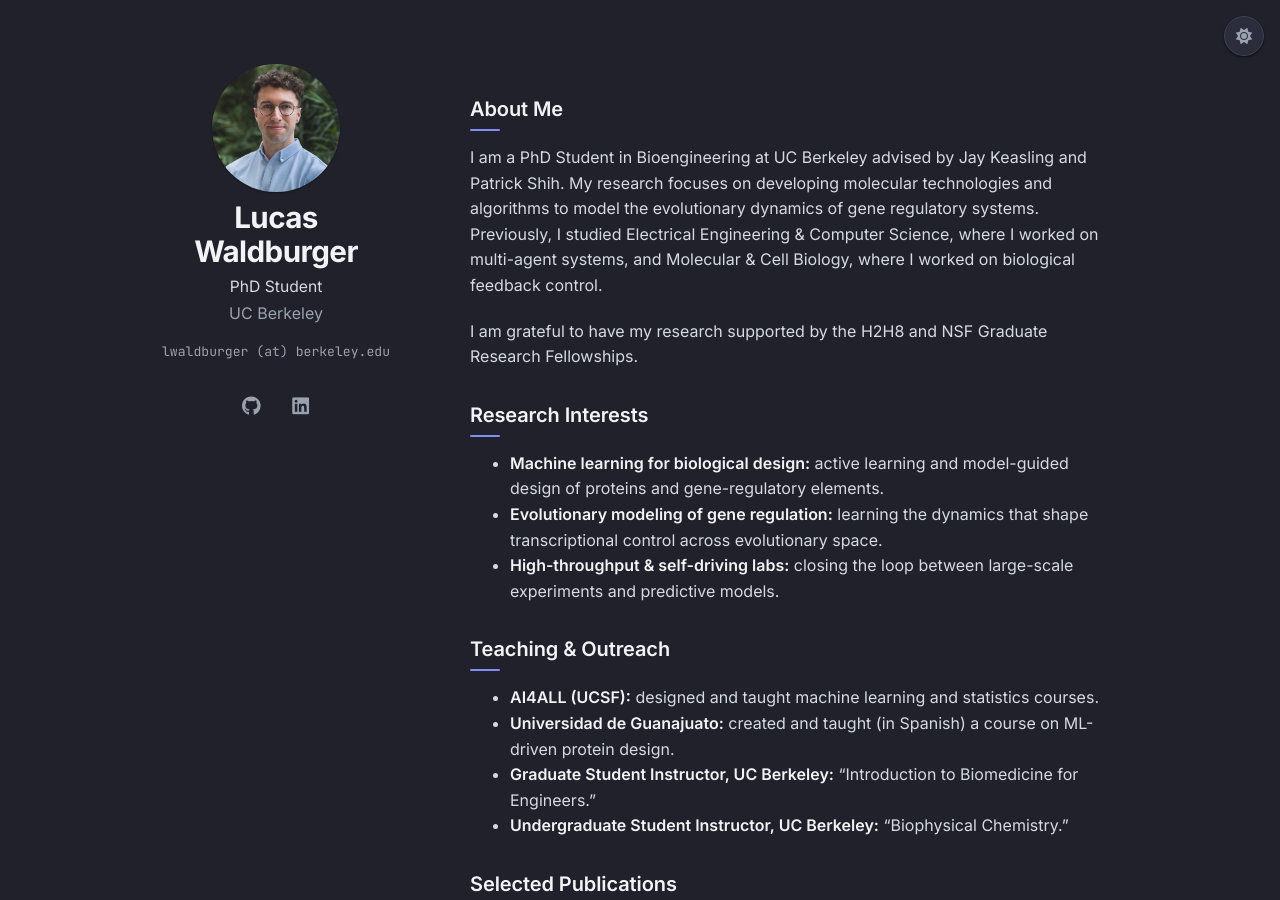
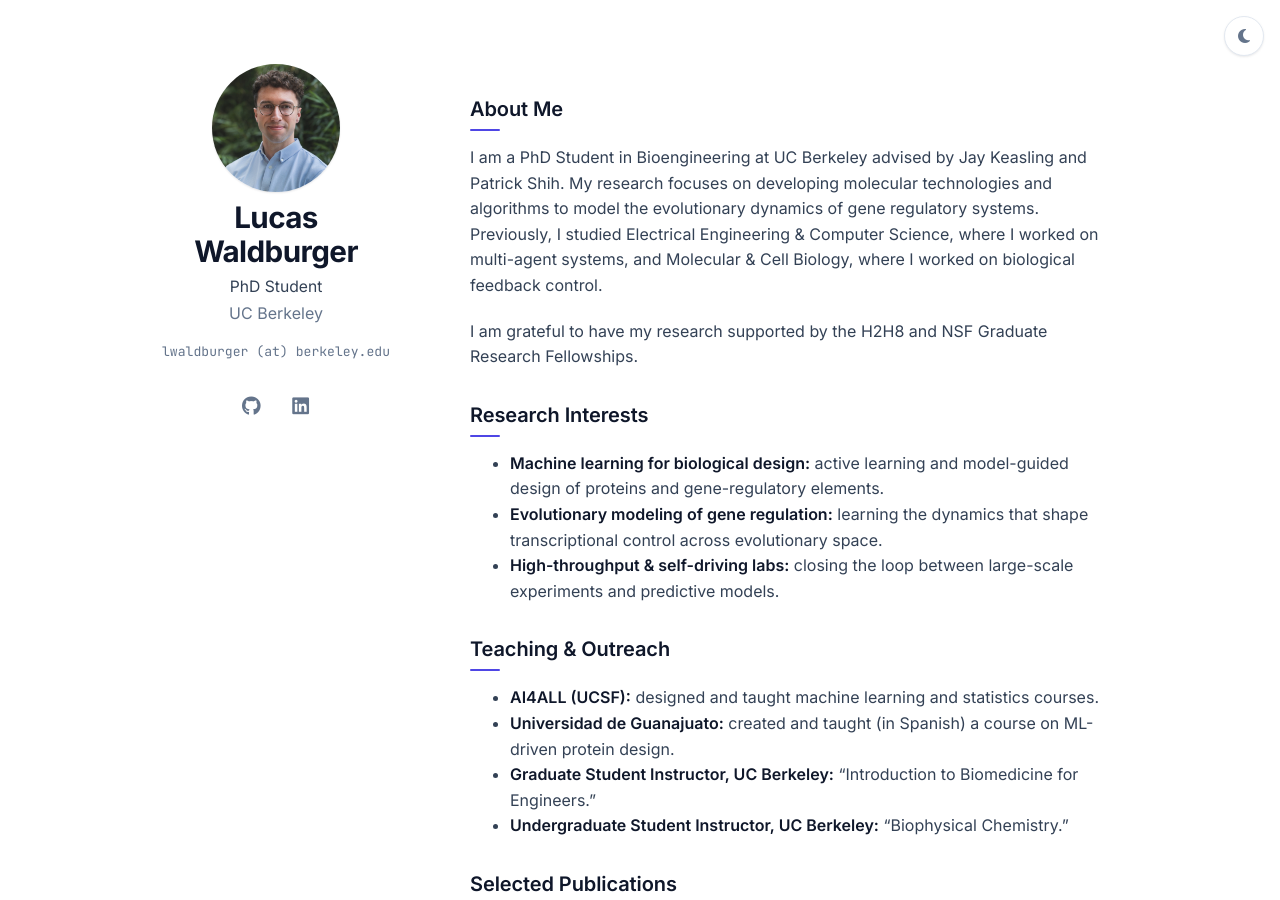
Before and after one commit to lucaswaldburger/lucaswaldburger.github.io, a Jekyll site: the page built from index.md, in a window 1280 px wide and 900 px high. Built offline with Jekyll 4.4.1, drawn with Linux system fonts in a browser that asks for light colours; a style sheet for code colours, icons or effects is not loaded.

Commit message:
Default to light mode instead of dark
The light/dark toggle and its persistence are unchanged; only the
default for visitors with no saved preference flips to light.

```diff
--- a/_layouts/homepage.html
+++ b/_layouts/homepage.html
@@ -1,14 +1,14 @@
 <!DOCTYPE html>
-<html lang="{{ site.lang | default: "en-US" }}" data-theme="signal" data-mode="dark">
+<html lang="{{ site.lang | default: "en-US" }}" data-theme="signal" data-mode="light">
   <head>
     <meta charset="UTF-8">
     {% comment %} Apply the saved light/dark choice before first paint to avoid a flash.
-       Defaults to dark when the visitor hasn't chosen. {% endcomment %}
+       Defaults to light when the visitor hasn't chosen. {% endcomment %}
     <script>
       (function () {
         try {
           var m = localStorage.getItem('lw-mode');
-          document.documentElement.setAttribute('data-mode', (m === 'light' || m === 'dark') ? m : 'dark');
+          document.documentElement.setAttribute('data-mode', (m === 'light' || m === 'dark') ? m : 'light');
         } catch (e) {}
       })();
     </script>
@@ -33,8 +33,8 @@
     <link rel="stylesheet" href="{{ '/assets/css/publications.css' | relative_url }}">
   </head>
   <body>
-    <button id="mode-toggle" type="button" class="mode-toggle" aria-label="Switch to light mode" aria-pressed="true">
-      <i class="fas fa-sun" aria-hidden="true"></i>
+    <button id="mode-toggle" type="button" class="mode-toggle" aria-label="Switch to dark mode" aria-pressed="false">
+      <i class="fas fa-moon" aria-hidden="true"></i>
     </button>
     <div class="wrapper">
       <header>
--- a/_sass/minimal-light.scss
+++ b/_sass/minimal-light.scss
@@ -50,8 +50,9 @@
   --title-size: 1.02rem;
 }
 
-/* ---- Dark (the site's default; switchable via the toggle, which sets
-        data-mode="light" | "dark" on <html> and persists to localStorage) --- */
+/* ---- Dark (opt-in via the toggle, which sets data-mode="light" | "dark"
+        on <html> and persists the choice to localStorage; light is the
+        default, defined in the :root block above) ------------------------- */
 html[data-mode="dark"] {
   --bg: #20212b;
   --surface: #2b2d3a;
--- a/assets/js/theme-toggle.js
+++ b/assets/js/theme-toggle.js
@@ -1,13 +1,13 @@
 /* Light/dark mode toggle.
    The initial mode is set before paint by the inline script in the <head>
-   (defaults to dark). This wires the button: it flips data-mode on <html>,
+   (defaults to light). This wires the button: it flips data-mode on <html>,
    persists the choice to localStorage, and keeps the icon + ARIA state in sync. */
 (function () {
   var btn = document.getElementById('mode-toggle');
   if (!btn) return;
 
   function current() {
-    return document.documentElement.getAttribute('data-mode') === 'light' ? 'light' : 'dark';
+    return document.documentElement.getAttribute('data-mode') === 'dark' ? 'dark' : 'light';
   }
 
   function render(mode) {
```
